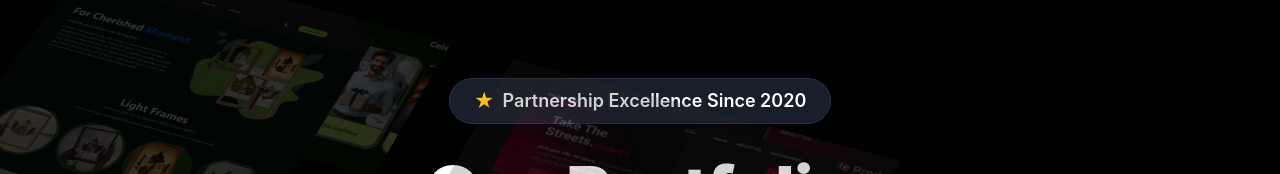
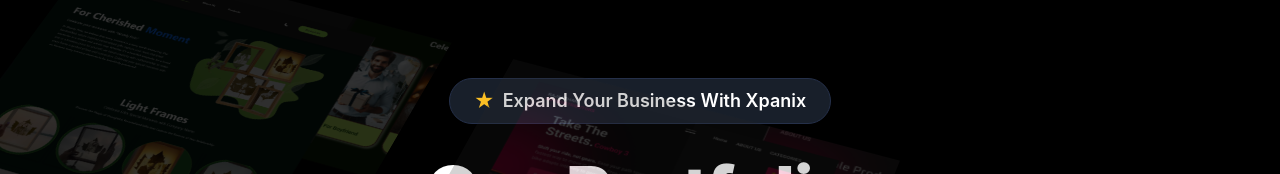
Before and after one commit to neha-kandari/xxpanix, a React (Vite) app: page /portfolio in a window 1280 px wide. Shown: the part 162-336 px from the top of the page. Built offline with nearby package versions, Linux system fonts and the light colour scheme; no server answers.

Commit message:
Update HeroParallax.tsx

```diff
--- a/src/components/HeroParallax.tsx
+++ b/src/components/HeroParallax.tsx
@@ -117,7 +117,7 @@
       {/* Badge */}
       <div className="inline-flex items-center gap-2 px-6 py-2 bg-[#181f2a] border border-[#25304a] rounded-full text-white text-lg font-semibold mb-8 shadow-lg">
         <span className="text-amber-400 text-xl">★</span>
-        Partnership Excellence Since 2020
+         Expand Your Business With Xpanix
       </div>
       {/* Main Title */}
       <h1 className="text-5xl md:text-7xl font-extrabold mb-8 tracking-tight text-white">
```
